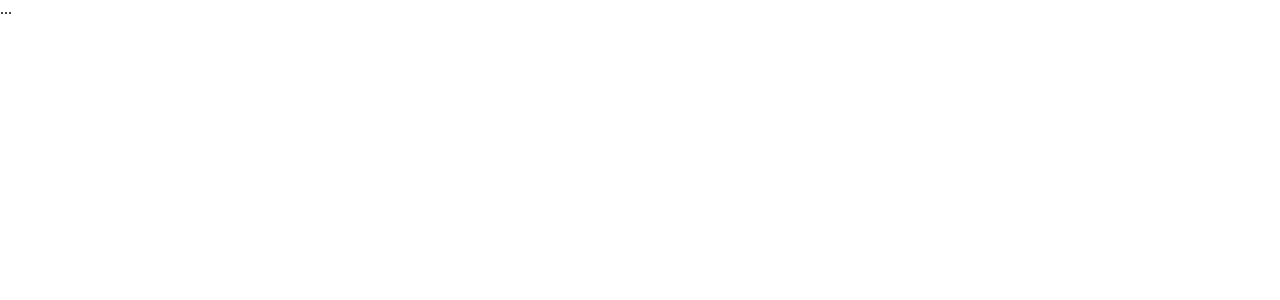
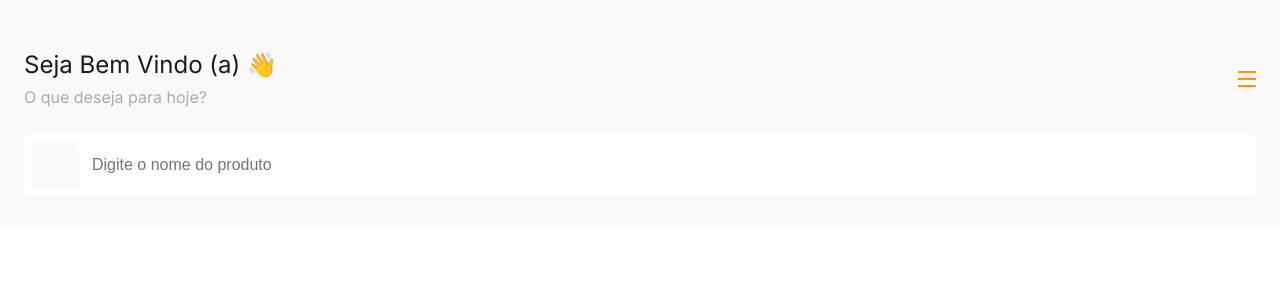
Before and after one commit to nathanflorencio/b7delivery, a Next.js app: page /1 in a window 1280 px wide. Shown: the top 300 px of the page. Built offline with nearby package versions, Linux system fonts and the light colour scheme.

Commit message:
Menu Screen - Home

```diff
--- /dev/null
+++ b/components/SearchInput/index.tsx
@@ -0,0 +1,41 @@
+import { useState } from 'react';
+import styles from './styles.module.css';
+
+type Props = {
+  mainColor: string;
+  onSearch: (searchValue: string) => void;
+}
+
+export const SearchInput = ({ mainColor, onSearch }: Props) => {
+  const [focused, setFocused] = useState(false);
+  const [searchValue, setSearchValue] = useState('');
+
+  const handleKeyUp = (event: React.KeyboardEvent<HTMLInputElement>) => {
+    if (event.code === 'Enter') {
+      onSearch(searchValue);
+    }
+  }
+
+  return (
+    <div
+      className={styles.container}
+      style={{ borderColor: focused ? mainColor : '#FFFFFF' }}
+    >
+      <div
+        className={styles.button}
+        onClick={() => onSearch(searchValue)}
+      >
+      </div>
+      <input
+        type="text"
+        className={styles.input}
+        placeholder="Digite o nome do produto"
+        onFocus={() => setFocused(true)}
+        onBlur={() => setFocused(false)}
+        onKeyUp={handleKeyUp}
+        value={searchValue}
+        onChange={(e) => setSearchValue(e.target.value)}
+      />
+    </div>
+  );
+}
--- /dev/null
+++ b/components/SearchInput/styles.module.css
@@ -0,0 +1,24 @@
+.container {
+  background-color: #FFF;
+  display: flex;
+  padding: 6px;
+  border-radius: 5px;
+  border: 1px solid #FFF;
+}
+
+.button {
+  background-color: #F9F9FB;
+  width: 48px;
+  height: 48px;
+  border-radius: 5px;
+}
+
+.input {
+  border: 0;
+  outline: 0;
+  flex: 1;
+  height: 48px;
+  font-weight: 400;
+  font-size: 16px;
+  margin-left: 13px;
+}
--- a/pages/[tenant]/index.tsx
+++ b/pages/[tenant]/index.tsx
@@ -1,7 +1,36 @@
+import { SearchInput } from '../../components/SearchInput';
+import styles from '../../styles/Home.module.css';
+
 const Home = () => {
+
+  const handleSearch = (searchValue: string) => {
+    console.log(`Você está buscando por: ${searchValue}`);
+  }
+
   return (
-    <div>
-      ...
+    <div className={styles.container}>
+      <header className={styles.header}>
+        <div className={styles.headerTop}>
+          <div className={styles.headerTopLeft}>
+            <div className={styles.headerTitle}>Seja Bem Vindo (a) 👋</div>
+            <div className={styles.headerSubtitle}>O que deseja para hoje?</div>
+          </div>
+          <div className={styles.headerTopRight}>
+            <div className={styles.menuButton}>
+              <div className={styles.menuButtonLine}></div>
+              <div className={styles.menuButtonLine}></div>
+              <div className={styles.menuButtonLine}></div>
+            </div>
+          </div>
+        </div>
+        <div className={styles.headerBottom}>
+          <SearchInput
+            mainColor="#FB9400"
+            onSearch={handleSearch}
+
+          />
+        </div>
+      </header>
     </div>
   );
 }
--- /dev/null
+++ b/styles/Home.module.css
@@ -0,0 +1,46 @@
+.container {
+  background-color: #FFF;
+}
+.header {
+  background-color: #F9F9FB;
+  padding: 50px 24px 30px 24px;
+}
+
+.headerTop {
+  display: flex;
+  justify-content: space-between;
+  align-items: center;
+  margin-bottom: 27px;
+}
+
+.headerTopLeft {}
+
+.headerTitle {
+  font-weight: 500;
+  font-size: 24px;
+  color: #1B1B1B;
+  margin-bottom: 8px;
+}
+
+.headerSubtitle {
+  font-weight: 400;
+  font-size: 16px;
+  color: rgba(151, 151, 151, 0.8);
+}
+
+.headerTopRight {}
+
+.menuButton {
+  width: 18px;
+  height: 16px;
+  display: flex;
+  flex-direction: column;
+  justify-content: space-between;
+}
+
+.menuButtonLine {
+  background-color: #FB9400;
+  height: 2px;
+}
+
+.headerBottom {}
--- a/styles/globals.css
+++ b/styles/globals.css
@@ -1,10 +1,11 @@
+@import url('https://fonts.googleapis.com/css2?family=Inter:wght@400;600;700;800&display=swap');
+
 * {
   box-sizing: border-box;
   padding: 0;
   margin: 0;
 }
 
-html,
 body {
-
+  font-family: 'Inter', sans-serif;
 }
```
